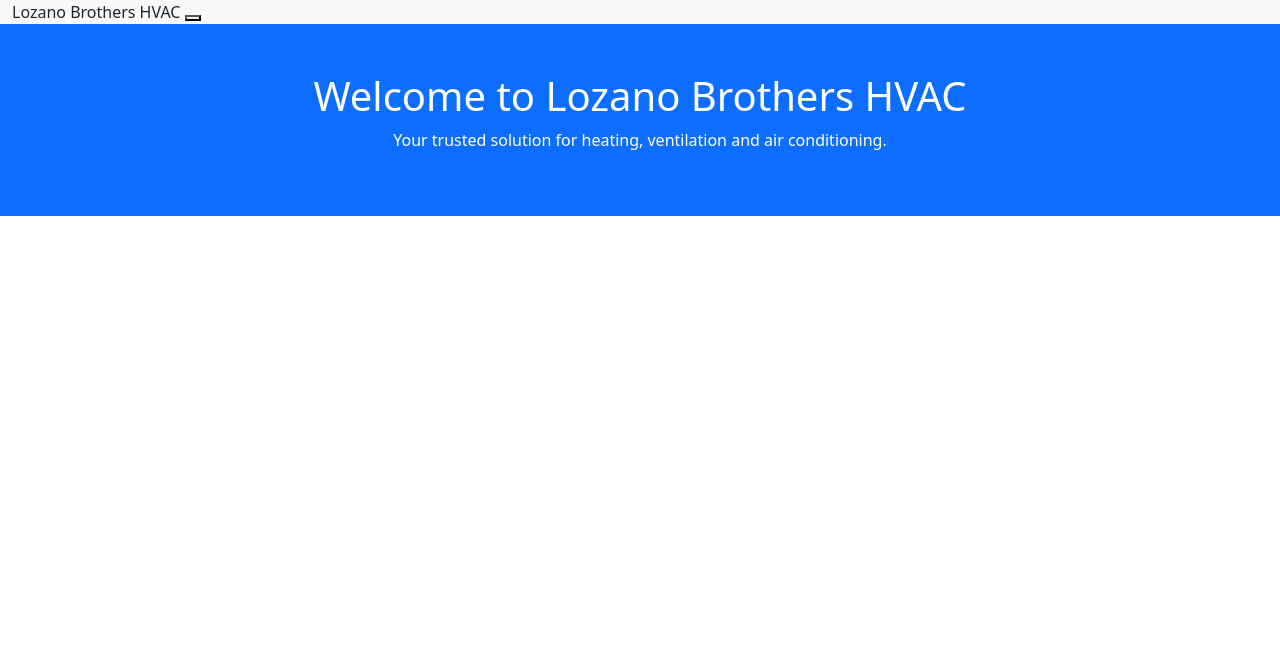
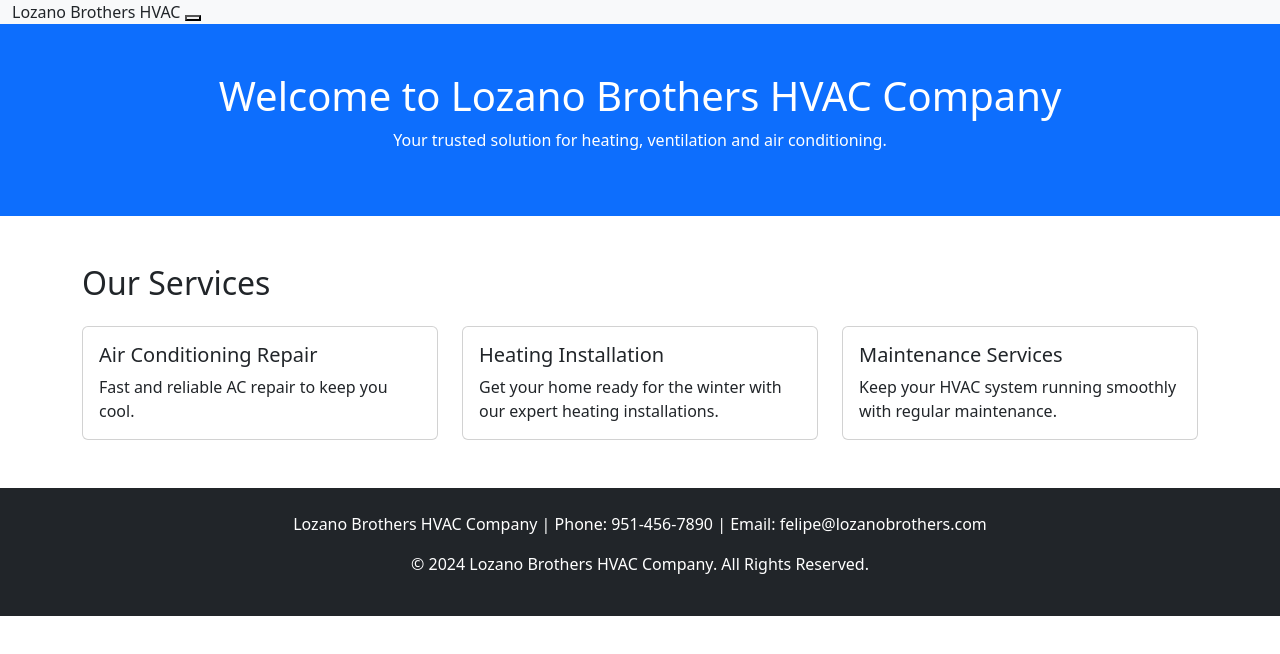
Before and after one commit to Layloe/hvac, a website: page views/index.html in a window 1280 px wide. Drawn offline with nearby package versions, Linux system fonts and the light colour scheme.

Commit message:
cards row

```diff
--- a/views/index.html
+++ b/views/index.html
@@ -34,9 +34,52 @@
 
     <section class="bg-primary text-white text-center p-5">
         <div class="container">
-            <h1>Welcome to Lozano Brothers HVAC</h1>
+            <h1>Welcome to Lozano Brothers HVAC Company</h1>
             <p>Your trusted solution for heating, ventilation and air conditioning.</p>
         </div>
     </section>
+
+    <section id="services" class="p-5">
+        <div class="container">
+            <h2 class="center">Our Services</h2>
+            <div class="row mt-4">
+                <div class="col-md-4">
+                    <div class="card">
+                        <div class="card-body">
+                            <h5 class="card-title">Air Conditioning Repair</h5>
+                            <p class="card-text">Fast and reliable AC repair to keep you cool.</p>
+                        </div>
+                    </div>
+                </div>
+                <div class="col-md-4">
+                    <div class="card">
+                        <div class="card-body">
+                            <h5 class="card-title">Heating Installation</h5>
+                            <p class="card-text">Get your home ready for the winter with our expert heating installations.</p>
+                        </div>
+                    </div>
+                </div>
+                <div class="col-md-4">
+                    <div class="card">
+                        <div class="card-body">
+                            <h5 class="card-title">Maintenance Services</h5>
+                            <p class="card-text">Keep your HVAC system running smoothly with regular maintenance.</p>
+                        </div>
+                    </div>
+                </div>
+            </div>
+
+        </div>
+    </section>
+
+    <footer id="contact" class="bg-dark text-white text-center p-4">
+        <div class="container">
+            <p>Lozano Brothers HVAC Company | Phone: 951-456-7890 | Email: felipe@lozanobrothers.com</p>
+            <p>&copy; 2024 Lozano Brothers HVAC Company. All Rights Reserved.</p>
+
+        </div>
+    </footer>
+<script src="https://cdn.jsdelivr.net/npm/bootstrap@5.3.3/dist/css/bootstrap.min.css"></script>
+
 </body>
 </html>
```
Also changed, not shown: views/bookError.html (+17 -1 lines), views/bookResult.html (+16 -1 lines).
